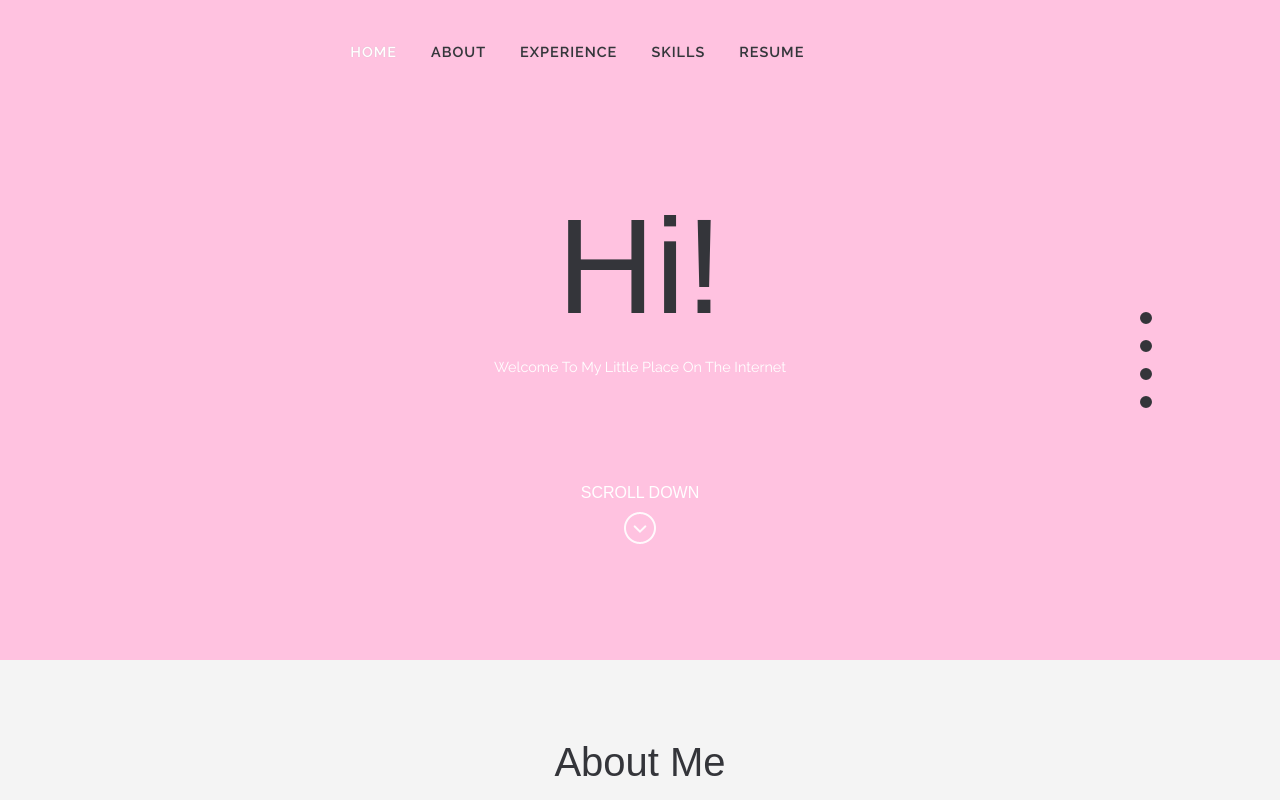
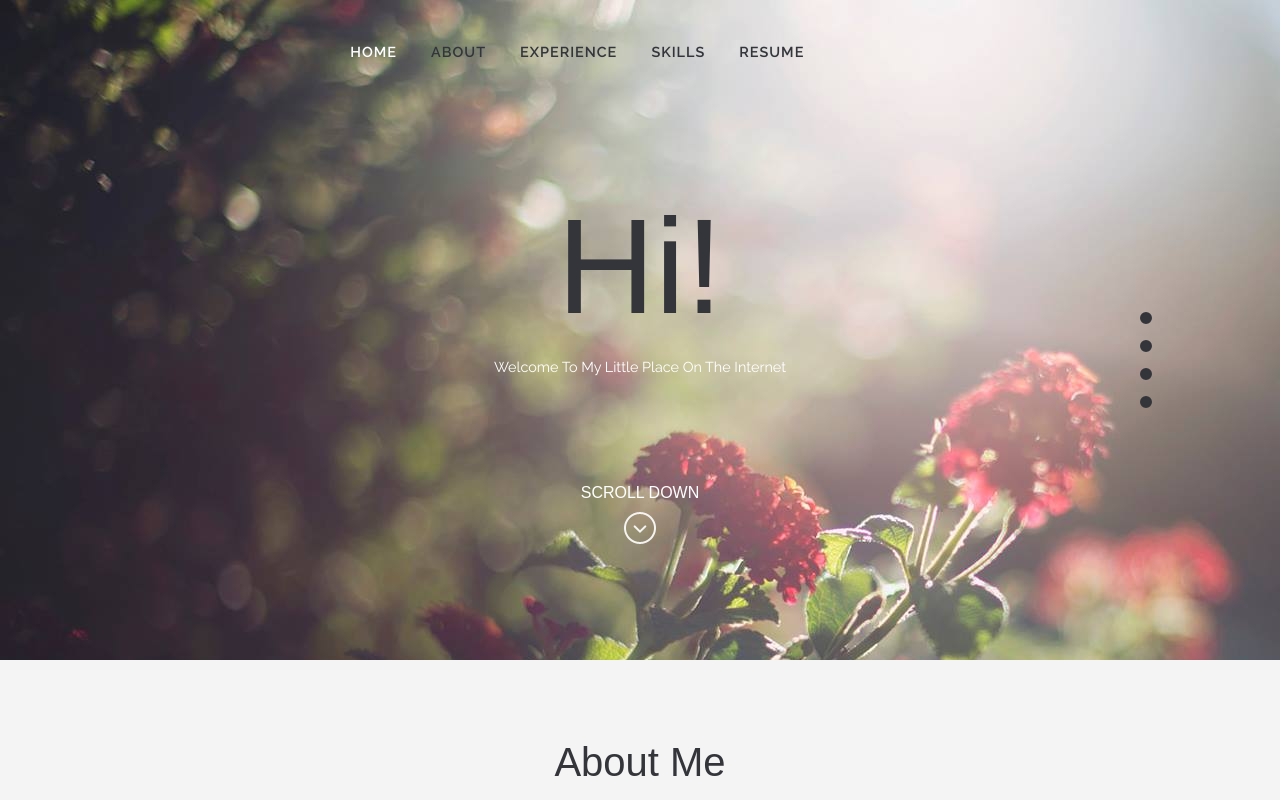
Before and after one commit to lei0221/website, a plain HTML site: page index.html in a window 1280 px wide. Shown: the top 800 px of the page. Drawn offline with Linux system fonts and the light colour scheme; files whose address does not match are found by name; a web font is replaced by a local one.

Commit message:
Further polish of the website

```diff
--- a/css/style.css
+++ b/css/style.css
@@ -878,7 +878,7 @@ h3.tittle.two {
 	  text-align: center;
 	}
 	.banner {
-	  background: #FFC2E0;
+	  background-image: url('../images/banner.jpg');
 	  min-height: 700px;
 	}
 	.contact-top {
```
Also changed, not shown: images/banner.jpg (added), 1 other file.
